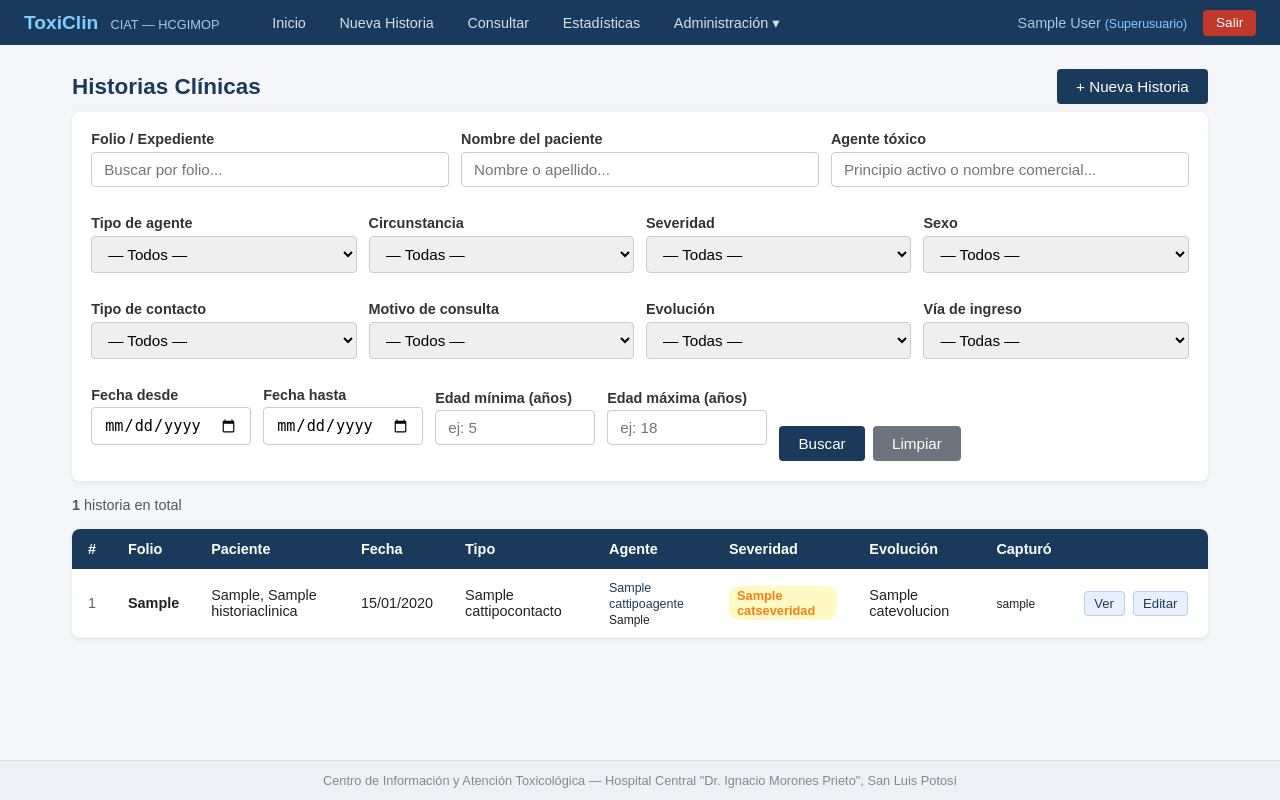
After one commit to FerZea/ToxiClin, a Django app: page /historias/ in a window 1280 px wide. The commit adds this page. Run offline with Django 5.2, Linux system fonts and the light colour scheme; a user stored in the database is signed in; tables that the repository leaves empty hold one stand-in row (values such as "Sample post").

Commit message:
Fase 4 completa: listado con filtros, búsqueda y paginación
- FiltroHistoriaForm: búsqueda textual (folio, paciente, agente),
  filtros por catálogo (tipo agente, circunstancia, severidad, sexo,
  tipo contacto, motivo, evolución, vía ingreso), rango de fechas
  y rango de edad en años
- Vista listado_historias: aplica filtros combinados (AND), conteo
  de resultados, paginación de 20 por página
- Tabla con badge de severidad coloreado por nivel
- Paginación que conserva los filtros activos en la URL
- Navbar y dashboard con links activos a listado

Co-Authored-By: Claude Sonnet 4.6 <noreply@anthropic.com>

```diff
--- a/expedientes/forms/__init__.py
+++ b/expedientes/forms/__init__.py
@@ -1 +1,2 @@
 from expedientes.forms.captura import HistoriaClinicaForm
+from expedientes.forms.filtrado import FiltroHistoriaForm
--- /dev/null
+++ b/expedientes/forms/filtrado.py
@@ -0,0 +1,113 @@
+"""
+Formulario de filtros para el listado de historias clínicas.
+Todos los campos son opcionales — solo filtra por los que se llenen.
+"""
+
+from django import forms
+from expedientes.models import (
+    CatSexo, CatTipoContacto, CatMotivoConsulta,
+    CatCircunstanciaNivel1, CatTipoAgente, CatSeveridad, CatEvolucion,
+    CatViaIngreso,
+)
+
+
+class FiltroHistoriaForm(forms.Form):
+    """
+    Formulario de búsqueda y filtrado.
+    No hereda de ModelForm porque no guarda datos — solo consulta.
+    """
+
+    # ── Búsqueda textual ──────────────────────────────────────────────────
+    folio = forms.CharField(
+        required=False,
+        label='Folio / Expediente',
+        widget=forms.TextInput(attrs={'placeholder': 'Buscar por folio...'}),
+    )
+    paciente = forms.CharField(
+        required=False,
+        label='Nombre del paciente',
+        widget=forms.TextInput(attrs={'placeholder': 'Nombre o apellido...'}),
+    )
+    agente = forms.CharField(
+        required=False,
+        label='Agente tóxico',
+        widget=forms.TextInput(attrs={'placeholder': 'Principio activo o nombre comercial...'}),
+    )
+
+    # ── Filtros por catálogo ──────────────────────────────────────────────
+    sexo = forms.ModelChoiceField(
+        queryset=CatSexo.objects.filter(activo=True),
+        required=False,
+        label='Sexo',
+        empty_label='— Todos —',
+    )
+    tipo_contacto = forms.ModelChoiceField(
+        queryset=CatTipoContacto.objects.filter(activo=True),
+        required=False,
+        label='Tipo de contacto',
+        empty_label='— Todos —',
+    )
+    motivo_consulta = forms.ModelChoiceField(
+        queryset=CatMotivoConsulta.objects.filter(activo=True),
+        required=False,
+        label='Motivo de consulta',
+        empty_label='— Todos —',
+    )
+    circunstancia = forms.ModelChoiceField(
+        queryset=CatCircunstanciaNivel1.objects.filter(activo=True),
+        required=False,
+        label='Circunstancia',
+        empty_label='— Todas —',
+    )
+    tipo_agente = forms.ModelChoiceField(
+        queryset=CatTipoAgente.objects.filter(activo=True),
+        required=False,
+        label='Tipo de agente',
+        empty_label='— Todos —',
+    )
+    severidad = forms.ModelChoiceField(
+        queryset=CatSeveridad.objects.filter(activo=True),
+        required=False,
+        label='Severidad',
+        empty_label='— Todas —',
+    )
+    evolucion = forms.ModelChoiceField(
+        queryset=CatEvolucion.objects.filter(activo=True),
+        required=False,
+        label='Evolución',
+        empty_label='— Todas —',
+    )
+    via_ingreso = forms.ModelChoiceField(
+        queryset=CatViaIngreso.objects.filter(activo=True),
+        required=False,
+        label='Vía de ingreso',
+        empty_label='— Todas —',
+    )
+
+    # ── Rango de fechas ───────────────────────────────────────────────────
+    fecha_desde = forms.DateField(
+        required=False,
+        label='Fecha desde',
+        widget=forms.DateInput(attrs={'type': 'date'}, format='%Y-%m-%d'),
+    )
+    fecha_hasta = forms.DateField(
+        required=False,
+        label='Fecha hasta',
+        widget=forms.DateInput(attrs={'type': 'date'}, format='%Y-%m-%d'),
+    )
+
+    # ── Rango de edad ─────────────────────────────────────────────────────
+    # Se filtra sobre edad_valor en años para simplificar.
+    # Menores de 1 año aparecen si se pone 0 en alguno de los campos.
+    edad_min = forms.IntegerField(
+        required=False,
+        label='Edad mínima (años)',
+        min_value=0,
+        widget=forms.NumberInput(attrs={'placeholder': 'ej: 5', 'min': 0}),
+    )
+    edad_max = forms.IntegerField(
+        required=False,
+        label='Edad máxima (años)',
+        min_value=0,
+        widget=forms.NumberInput(attrs={'placeholder': 'ej: 18', 'min': 0}),
+    )
--- a/expedientes/static/css/estilos.css
+++ b/expedientes/static/css/estilos.css
@@ -678,6 +678,109 @@ body {
     gap: 1rem;
 }
 
+/* --- Panel de filtros --- */
+.filtros-panel {
+    background: white;
+    border-radius: 8px;
+    padding: 1.2rem;
+    box-shadow: 0 2px 6px rgba(0,0,0,0.07);
+    margin-bottom: 1rem;
+}
+
+.filtros-fila {
+    display: flex;
+    gap: 0.75rem;
+    flex-wrap: wrap;
+    margin-bottom: 0.75rem;
+    align-items: flex-end;
+}
+
+.filtros-fila:last-child {
+    margin-bottom: 0;
+}
+
+.filtros-fila .campo-grupo {
+    flex: 1;
+    min-width: 150px;
+}
+
+.filtros-botones {
+    display: flex;
+    gap: 0.5rem;
+    align-items: flex-end;
+    padding-bottom: 0.05rem;
+}
+
+/* --- Resultados --- */
+.resultados-info {
+    font-size: 0.9rem;
+    color: #555;
+    margin-bottom: 0.5rem;
+}
+
+/* --- Badges de severidad (colores por nivel) --- */
+.severidad-badge {
+    display: inline-block;
+    padding: 0.15rem 0.5rem;
+    border-radius: 10px;
+    font-size: 0.8rem;
+    font-weight: bold;
+}
+
+.severidad-0 { background: #e8f5e9; color: #2e7d32; }  /* Asintomático */
+.severidad-1 { background: #fff9c4; color: #f57f17; }  /* Leve */
+.severidad-2 { background: #ffe0b2; color: #e65100; }  /* Moderada */
+.severidad-3 { background: #ffcdd2; color: #b71c1c; }  /* Severa */
+.severidad-4 { background: #4a0000; color: #ffffff; }  /* Fatal */
+.severidad-5 { background: #eeeeee; color: #555555; }  /* Sin relación */
+
+.tipo-agente-badge {
+    font-size: 0.78rem;
+    color: #1a3a5c;
+}
+
+/* --- Sin resultados --- */
+.sin-resultados {
+    text-align: center;
+    padding: 3rem;
+    background: white;
+    border-radius: 8px;
+    color: #666;
+}
+
+.sin-resultados p {
+    margin-bottom: 1rem;
+}
+
+/* --- Paginación --- */
+.paginacion {
+    display: flex;
+    justify-content: center;
+    align-items: center;
+    gap: 1rem;
+    margin-top: 1.5rem;
+}
+
+.pag-btn {
+    background: white;
+    border: 1px solid #dde3ec;
+    color: #1a3a5c;
+    padding: 0.4rem 0.9rem;
+    border-radius: 4px;
+    text-decoration: none;
+    font-size: 0.9rem;
+}
+
+.pag-btn:hover {
+    background: #1a3a5c;
+    color: white;
+}
+
+.pag-info {
+    font-size: 0.9rem;
+    color: #666;
+}
+
 /* --- Vista de detalle --- */
 .detalle-historia {
     display: flex;
--- a/expedientes/templates/expedientes/base.html
+++ b/expedientes/templates/expedientes/base.html
@@ -18,7 +18,7 @@
     <ul class="navbar-menu">
         <li><a href="{% url 'dashboard' %}">Inicio</a></li>
         <li><a href="{% url 'nueva_historia' %}">Nueva Historia</a></li>
-        <li><a href="#">Consultar</a></li>
+        <li><a href="{% url 'listado_historias' %}">Consultar</a></li>
         <li><a href="#">Estadísticas</a></li>
         {# Solo Administrador y superusuario ven este menú #}
         {% if user.is_superuser or user.groups.all.0.name == 'Administrador' %}
--- /dev/null
+++ b/expedientes/templates/expedientes/consulta/listado.html
@@ -0,0 +1,191 @@
+{% extends 'expedientes/base.html' %}
+
+{% block titulo %}Consultar Historias — ToxiClin{% endblock %}
+
+{% block contenido %}
+<div class="seccion-encabezado">
+    <h2>Historias Clínicas</h2>
+    <a href="{% url 'nueva_historia' %}" class="btn-primario">+ Nueva Historia</a>
+</div>
+
+{# ── Panel de filtros ── #}
+<div class="filtros-panel">
+    <form method="get" id="form-filtros">
+
+        <div class="filtros-fila">
+            <div class="campo-grupo">
+                <label for="{{ form.folio.id_for_label }}">{{ form.folio.label }}</label>
+                {{ form.folio }}
+            </div>
+            <div class="campo-grupo">
+                <label for="{{ form.paciente.id_for_label }}">{{ form.paciente.label }}</label>
+                {{ form.paciente }}
+            </div>
+            <div class="campo-grupo">
+                <label for="{{ form.agente.id_for_label }}">{{ form.agente.label }}</label>
+                {{ form.agente }}
+            </div>
+        </div>
+
+        <div class="filtros-fila">
+            <div class="campo-grupo">
+                <label>{{ form.tipo_agente.label }}</label>
+                {{ form.tipo_agente }}
+            </div>
+            <div class="campo-grupo">
+                <label>{{ form.circunstancia.label }}</label>
+                {{ form.circunstancia }}
+            </div>
+            <div class="campo-grupo">
+                <label>{{ form.severidad.label }}</label>
+                {{ form.severidad }}
+            </div>
+            <div class="campo-grupo">
+                <label>{{ form.sexo.label }}</label>
+                {{ form.sexo }}
+            </div>
+        </div>
+
+        <div class="filtros-fila">
+            <div class="campo-grupo">
+                <label>{{ form.tipo_contacto.label }}</label>
+                {{ form.tipo_contacto }}
+            </div>
+            <div class="campo-grupo">
+                <label>{{ form.motivo_consulta.label }}</label>
+                {{ form.motivo_consulta }}
+            </div>
+            <div class="campo-grupo">
+                <label>{{ form.evolucion.label }}</label>
+                {{ form.evolucion }}
+            </div>
+            <div class="campo-grupo">
+                <label>{{ form.via_ingreso.label }}</label>
+                {{ form.via_ingreso }}
+            </div>
+        </div>
+
+        <div class="filtros-fila">
+            <div class="campo-grupo campo-angosto">
+                <label>{{ form.fecha_desde.label }}</label>
+                {{ form.fecha_desde }}
+            </div>
+            <div class="campo-grupo campo-angosto">
+                <label>{{ form.fecha_hasta.label }}</label>
+                {{ form.fecha_hasta }}
+            </div>
+            <div class="campo-grupo campo-angosto">
+                <label>{{ form.edad_min.label }}</label>
+                {{ form.edad_min }}
+            </div>
+            <div class="campo-grupo campo-angosto">
+                <label>{{ form.edad_max.label }}</label>
+                {{ form.edad_max }}
+            </div>
+            <div class="filtros-botones">
+                <button type="submit" class="btn-primario">Buscar</button>
+                <a href="{% url 'listado_historias' %}" class="btn-secundario">Limpiar</a>
+            </div>
+        </div>
+
+    </form>
+</div>
+
+{# ── Conteo de resultados ── #}
+<div class="resultados-info">
+    {% if hay_filtros %}
+        <strong>{{ total }}</strong> resultado{{ total|pluralize }} encontrado{{ total|pluralize }}
+    {% else %}
+        <strong>{{ total }}</strong> historia{{ total|pluralize }} en total
+    {% endif %}
+</div>
+
+{# ── Tabla de resultados ── #}
+{% if historias %}
+<table class="tabla">
+    <thead>
+        <tr>
+            <th>#</th>
+            <th>Folio</th>
+            <th>Paciente</th>
+            <th>Fecha</th>
+            <th>Tipo</th>
+            <th>Agente</th>
+            <th>Severidad</th>
+            <th>Evolución</th>
+            <th>Capturó</th>
+            <th></th>
+        </tr>
+    </thead>
+    <tbody>
+        {% for h in historias %}
+        <tr>
+            <td class="texto-secundario">{{ h.consulta_numero }}</td>
+            <td><strong>{{ h.folio_expediente }}</strong></td>
+            <td>{{ h.apellido }}, {{ h.nombre }}</td>
+            <td>
+                {% if h.fecha_hora_consulta %}
+                    {{ h.fecha_hora_consulta|date:"d/m/Y" }}
+                {% else %}—{% endif %}
+            </td>
+            <td>{{ h.tipo_contacto|default:"—" }}</td>
+            <td>
+                {% if h.tipo_agente %}
+                    <span class="tipo-agente-badge">{{ h.tipo_agente.nombre }}</span>
+                {% endif %}
+                {% if h.agente_principio_activo %}
+                    <br><small>{{ h.agente_principio_activo|truncatechars:30 }}</small>
+                {% endif %}
+            </td>
+            <td>
+                {% if h.severidad %}
+                <span class="severidad-badge severidad-{{ h.severidad.codigo }}">
+                    {{ h.severidad.nombre }}
+                </span>
+                {% else %}—{% endif %}
+            </td>
+            <td>{{ h.evolucion|default:"—" }}</td>
+            <td>
+                <small>{{ h.usuario_captura|default:"—" }}</small>
+            </td>
+            <td class="acciones-celda">
+                <a href="{% url 'detalle_historia' h.pk %}" class="btn-tabla">Ver</a>
+                <a href="{% url 'editar_historia' h.pk %}" class="btn-tabla">Editar</a>
+            </td>
+        </tr>
+        {% endfor %}
+    </tbody>
+</table>
+
+{# ── Paginación ── #}
+{% if historias.has_other_pages %}
+<div class="paginacion">
+    {% if historias.has_previous %}
+    <a href="?{{ request.GET.urlencode }}&pagina={{ historias.previous_page_number }}"
+       class="pag-btn">&laquo; Anterior</a>
+    {% endif %}
+
+    <span class="pag-info">
+        Página {{ historias.number }} de {{ historias.paginator.num_pages }}
+    </span>
+
+    {% if historias.has_next %}
+    <a href="?{{ request.GET.urlencode }}&pagina={{ historias.next_page_number }}"
+       class="pag-btn">Siguiente &raquo;</a>
+    {% endif %}
+</div>
+{% endif %}
+
+{% else %}
+<div class="sin-resultados">
+    {% if hay_filtros %}
+        <p>No se encontraron historias con los filtros aplicados.</p>
+        <a href="{% url 'listado_historias' %}" class="btn-secundario">Ver todos</a>
+    {% else %}
+        <p>Aún no hay historias clínicas registradas.</p>
+        <a href="{% url 'nueva_historia' %}" class="btn-primario">Capturar primera historia</a>
+    {% endif %}
+</div>
+{% endif %}
+
+{% endblock %}
--- a/expedientes/templates/expedientes/dashboard.html
+++ b/expedientes/templates/expedientes/dashboard.html
@@ -21,7 +21,7 @@
     <div class="acciones-rapidas">
         <h3>Acciones rápidas</h3>
         <a href="{% url 'nueva_historia' %}" class="btn-primario">Nueva Historia Clínica</a>
-        <a href="#" class="btn-secundario">Consultar Registros</a>
+        <a href="{% url 'listado_historias' %}" class="btn-secundario">Consultar Registros</a>
         <a href="#" class="btn-secundario">Ver Estadísticas</a>
     </div>
 </div>
--- a/expedientes/urls.py
+++ b/expedientes/urls.py
@@ -7,7 +7,7 @@ from expedientes.views.admin_custom import (
 from expedientes.views.captura import (
     nueva_historia, editar_historia, circunstancias_nivel2
 )
-from expedientes.views.consulta import detalle_historia
+from expedientes.views.consulta import detalle_historia, listado_historias
 
 urlpatterns = [
     # Dashboard
@@ -27,7 +27,8 @@ urlpatterns = [
     path('historias/nueva/', nueva_historia, name='nueva_historia'),
     path('historias/<int:pk>/editar/', editar_historia, name='editar_historia'),
 
-    # Detalle de historia
+    # Listado y detalle
+    path('historias/', listado_historias, name='listado_historias'),
     path('historias/<int:pk>/', detalle_historia, name='detalle_historia'),
 
     # AJAX: circunstancias nivel 2
--- a/expedientes/views/consulta.py
+++ b/expedientes/views/consulta.py
@@ -1,19 +1,127 @@
 """
-Vistas de consulta: listado y detalle de historias clínicas.
-(Fase 4 — por ahora solo el detalle básico para el redirect del formulario)
+Vistas de consulta: listado con filtros y detalle de historias clínicas.
 """
 
 from django.shortcuts import render, get_object_or_404
+from django.core.paginator import Paginator
 from expedientes.decoradores import login_requerido
+from expedientes.forms.filtrado import FiltroHistoriaForm
 from expedientes.models import HistoriaClinica
+
+
+@login_requerido
+def listado_historias(request):
+    """
+    Listado de historias clínicas con filtros, búsqueda y paginación.
+    Todos los filtros son opcionales y se combinan entre sí (AND).
+    """
+    form = FiltroHistoriaForm(request.GET or None)
+
+    # Empezamos con todos los registros, ordenados por más reciente
+    qs = HistoriaClinica.objects.select_related(
+        'sexo', 'tipo_agente', 'severidad', 'tipo_contacto',
+        'motivo_consulta', 'circunstancia_nivel1', 'usuario_captura',
+    ).order_by('-fecha_captura')
+
+    hay_filtros = bool(request.GET)
+
+    if form.is_valid():
+        # ── Búsquedas textuales ───────────────────────────────────────────
+        folio = form.cleaned_data.get('folio')
+        if folio:
+            # icontains: búsqueda sin importar mayúsculas/minúsculas
+            qs = qs.filter(folio_expediente__icontains=folio)
+
+        paciente = form.cleaned_data.get('paciente')
+        if paciente:
+            # Busca en nombre Y apellido con el mismo texto
+            from django.db.models import Q
+            qs = qs.filter(
+                Q(nombre__icontains=paciente) | Q(apellido__icontains=paciente)
+            )
+
+        agente = form.cleaned_data.get('agente')
+        if agente:
+            qs = qs.filter(agente_principio_activo__icontains=agente)
+
+        # ── Filtros por catálogo ──────────────────────────────────────────
+        if form.cleaned_data.get('sexo'):
+            qs = qs.filter(sexo=form.cleaned_data['sexo'])
+
+        if form.cleaned_data.get('tipo_contacto'):
+            qs = qs.filter(tipo_contacto=form.cleaned_data['tipo_contacto'])
+
+        if form.cleaned_data.get('motivo_consulta'):
+            qs = qs.filter(motivo_consulta=form.cleaned_data['motivo_consulta'])
+
+        if form.cleaned_data.get('circunstancia'):
+            qs = qs.filter(circunstancia_nivel1=form.cleaned_data['circunstancia'])
+
+        if form.cleaned_data.get('tipo_agente'):
+            qs = qs.filter(tipo_agente=form.cleaned_data['tipo_agente'])
+
+        if form.cleaned_data.get('severidad'):
+            qs = qs.filter(severidad=form.cleaned_data['severidad'])
+
+        if form.cleaned_data.get('evolucion'):
+            qs = qs.filter(evolucion=form.cleaned_data['evolucion'])
+
+        if form.cleaned_data.get('via_ingreso'):
+            # ManyToMany: filter por vías que incluyan la seleccionada
+            qs = qs.filter(vias_ingreso=form.cleaned_data['via_ingreso'])
+
+        # ── Rango de fechas ───────────────────────────────────────────────
+        if form.cleaned_data.get('fecha_desde'):
+            qs = qs.filter(
+                fecha_hora_consulta__date__gte=form.cleaned_data['fecha_desde']
+            )
+        if form.cleaned_data.get('fecha_hasta'):
+            qs = qs.filter(
+                fecha_hora_consulta__date__lte=form.cleaned_data['fecha_hasta']
+            )
+
+        # ── Rango de edad ─────────────────────────────────────────────────
+        # Filtra solo sobre registros con unidad 'a' (años) para simplificar.
+        # Para edades menores de 1 año, el usuario puede buscar edad_min=0.
+        edad_min = form.cleaned_data.get('edad_min')
+        edad_max = form.cleaned_data.get('edad_max')
+        if edad_min is not None or edad_max is not None:
+            qs = qs.filter(edad_unidad='a')
+            if edad_min is not None:
+                qs = qs.filter(edad_valor__gte=edad_min)
+            if edad_max is not None:
+                qs = qs.filter(edad_valor__lte=edad_max)
+
+    total = qs.count()
+
+    # ── Paginación: 20 registros por página ───────────────────────────────
+    # Paginator divide el queryset en páginas automáticamente
+    paginator = Paginator(qs, 20)
+    pagina_num = request.GET.get('pagina', 1)
+    try:
+        pagina = paginator.page(pagina_num)
+    except Exception:
+        pagina = paginator.page(1)
+
+    return render(request, 'expedientes/consulta/listado.html', {
+        'form': form,
+        'historias': pagina,
+        'total': total,
+        'hay_filtros': hay_filtros,
+        'paginator': paginator,
+    })
 
 
 @login_requerido
 def detalle_historia(request, pk):
     """Vista de detalle completa de una historia clínica."""
     historia = get_object_or_404(HistoriaClinica, pk=pk)
-    tratamientos_a = historia.tratamientos_detalle.filter(columna='A').select_related('tratamiento')
-    tratamientos_b = historia.tratamientos_detalle.filter(columna='B').select_related('tratamiento')
+    tratamientos_a = historia.tratamientos_detalle.filter(
+        columna='A'
+    ).select_related('tratamiento')
+    tratamientos_b = historia.tratamientos_detalle.filter(
+        columna='B'
+    ).select_related('tratamiento')
 
     return render(request, 'expedientes/consulta/detalle.html', {
         'historia': historia,
```
